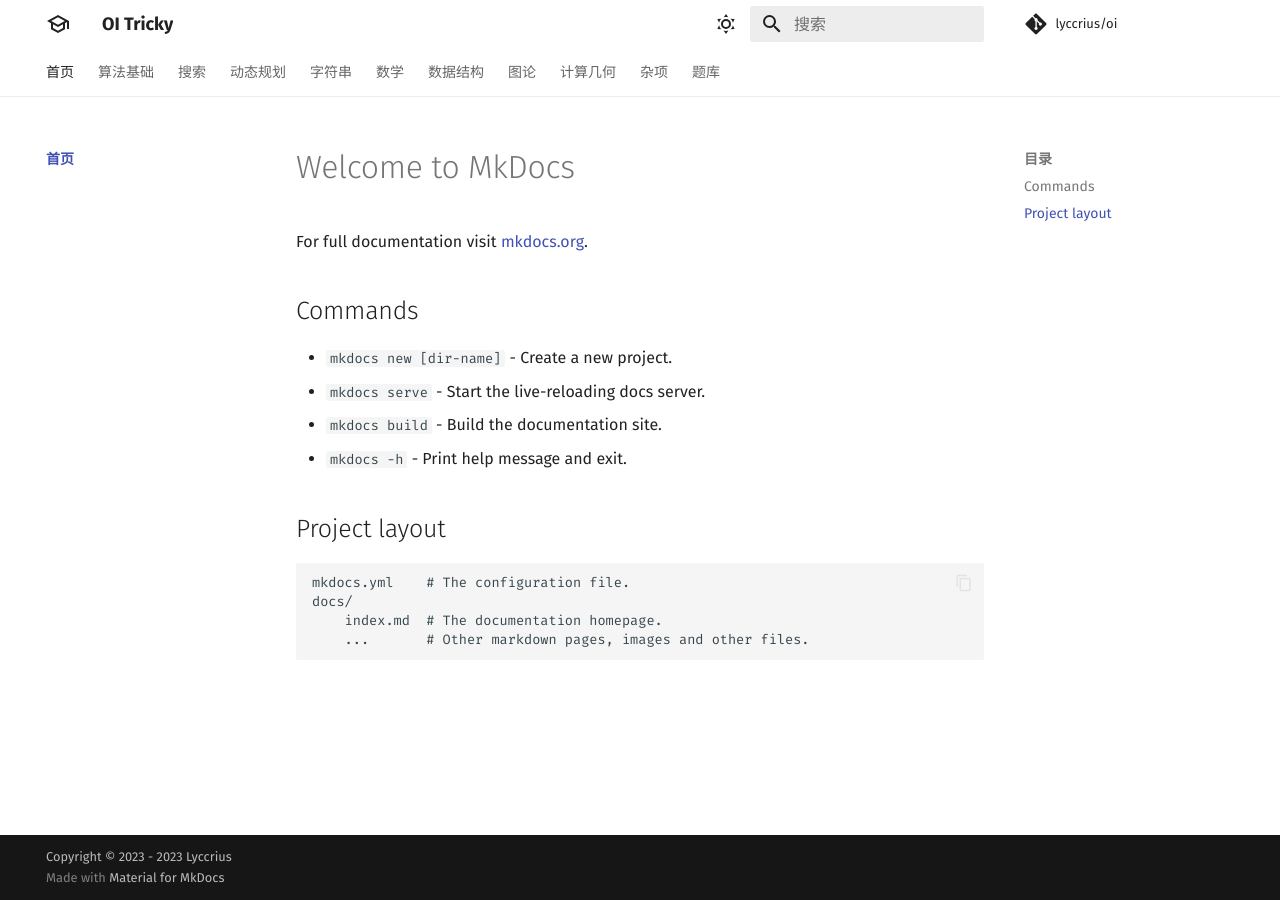
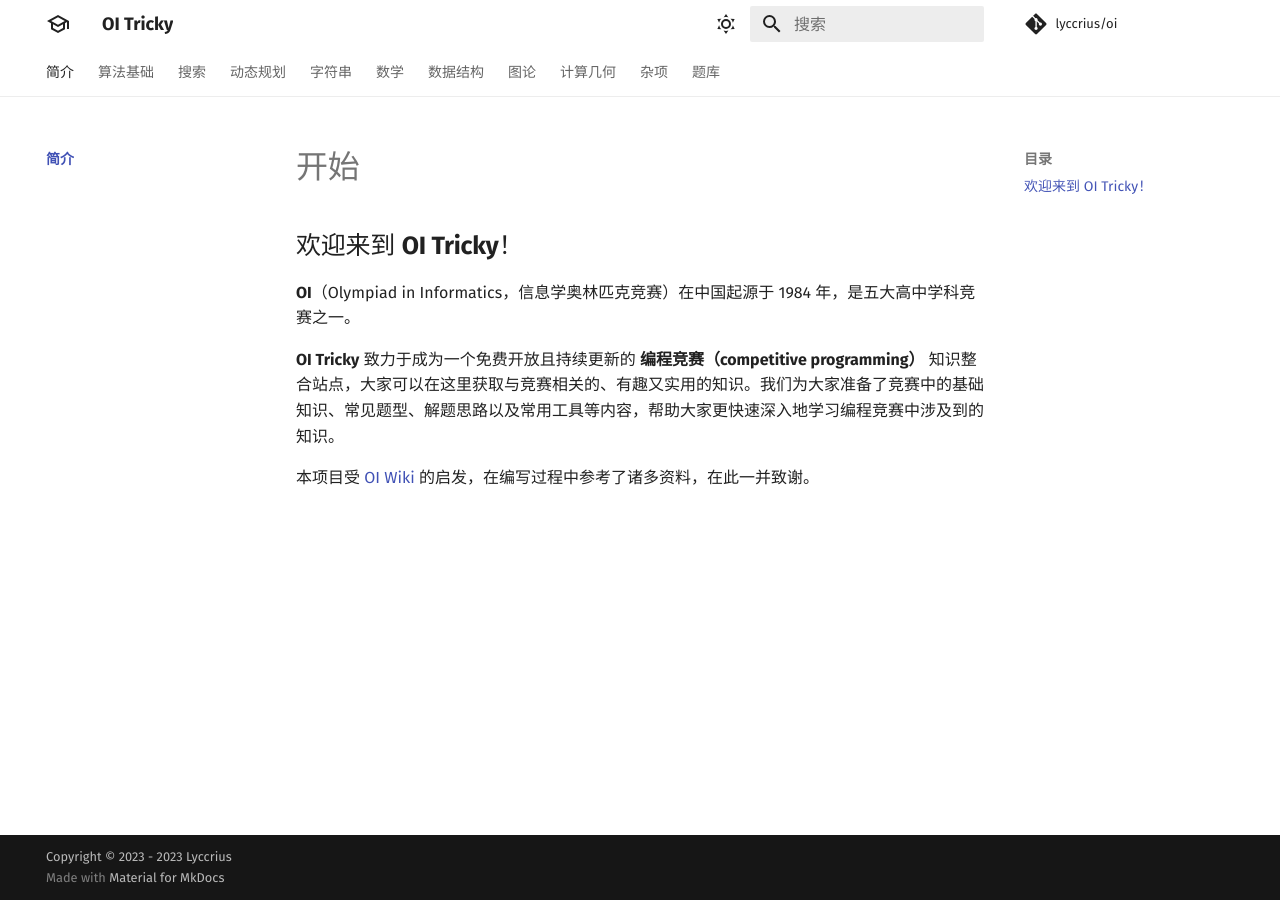
Before and after one commit to lyccrius/oi, an MkDocs documentation site: the page built from docs/index.md, in a window 1280 px wide. Built offline with MkDocs 1.6.1 and Material for MkDocs 9.7.7, drawn with Linux system fonts in a browser that asks for light colours; nearby versions of some CDN libraries; library files that are not in the unit come from our copies; comment, search, counter and statistics services are not loaded.

Commit message:
Getting Started

```diff
--- a/docs/index.md
+++ b/docs/index.md
@@ -1,19 +1,9 @@
 title: OI Tricky
 
-# Welcome to MkDocs
+## 欢迎来到 **OI Tricky**！
 
-For full documentation visit [mkdocs.org](https://www.mkdocs.org).
+**OI**（Olympiad in Informatics，信息学奥林匹克竞赛）在中国起源于 1984 年，是五大高中学科竞赛之一。
 
-## Commands
+**OI Tricky** 致力于成为一个免费开放且持续更新的 **编程竞赛（competitive programming）** 知识整合站点，大家可以在这里获取与竞赛相关的、有趣又实用的知识。我们为大家准备了竞赛中的基础知识、常见题型、解题思路以及常用工具等内容，帮助大家更快速深入地学习编程竞赛中涉及到的知识。
 
-* `mkdocs new [dir-name]` - Create a new project.
-* `mkdocs serve` - Start the live-reloading docs server.
-* `mkdocs build` - Build the documentation site.
-* `mkdocs -h` - Print help message and exit.
-
-## Project layout
-
-    mkdocs.yml    # The configuration file.
-    docs/
-        index.md  # The documentation homepage.
-        ...       # Other markdown pages, images and other files.
+本项目受 [OI Wiki](https://oi-wiki.org/) 的启发，在编写过程中参考了诸多资料，在此一并致谢。
--- a/mkdocs.yml
+++ b/mkdocs.yml
@@ -57,7 +57,7 @@ extra_css:
 
 # Page tree
 nav:
-  - 首页:
+  - 简介:
     - 开始: index.md
   - 算法基础:
     - basic/index.md
```
